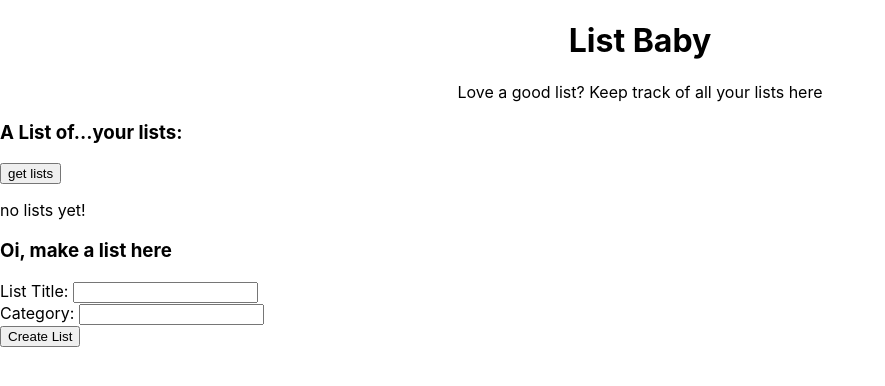
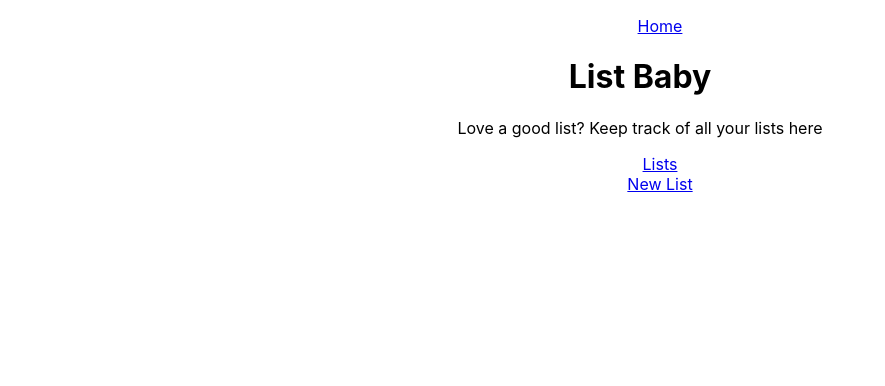
Before and after one commit to khodgesx/shopping-list-front, a React (Create React App) app: page / in a window 1280 px wide. Shown: the top 386 px of the page, without its empty margins (0-885 px from the left). Built offline with nearby package versions, Linux system fonts and the light colour scheme.

Commit message:
added react router, add list, display lists, show one list

```diff
--- a/package.json
+++ b/package.json
@@ -8,6 +8,7 @@
     "@testing-library/user-event": "^13.5.0",
     "react": "^18.2.0",
     "react-dom": "^18.2.0",
+    "react-router-dom": "^6.3.0",
     "react-scripts": "5.0.1",
     "web-vitals": "^2.1.4"
   },
--- a/src/App.css
+++ b/src/App.css
@@ -1,7 +1,11 @@
 .App {
   text-align: center;
 }
-#glasses-emoji{
+/* #glasses-emoji{
   height: 3.5vh;
   display: inline;
+} */
+
+.links{
+  list-style-type: none;
 }
--- a/src/App.js
+++ b/src/App.js
@@ -1,15 +1,30 @@
+import {BrowserRouter, Routes, Route, Navigate, Link} from 'react-router-dom'
 import './App.css';
 import Home from './homepage/home'
 import Lists from './lists/lists';
+import NewList from './lists/newList';
+import NavBar from './navbar/navbar';
+import ShowList from './lists/listShow/showlist';
+import AddItem from './lists/addItem';
 
 
 function App() {
   return (
-    <div>
-      <Home/>
-      <Lists />
+    <BrowserRouter>
+        <div className="App">
+          <NavBar></NavBar>
+          <Routes>
+            <Route exact path="/" element={ <Home/>} />
+            <Route exact path="/lists" element={ <Lists/>} />
+            <Route exact path="/newlist" element={ <NewList/>} />
+            <Route exact path="/list/:id" element={ <ShowList/>} />
+            <Route exact path="/additem" element={ <AddItem/>} />
+          </Routes>
 
-    </div>
+
+      </div>
+    </BrowserRouter>
+
   );
 }
 
--- a/src/homepage/home.jsx
+++ b/src/homepage/home.jsx
@@ -1,7 +1,10 @@
 import '../App.css'
+import {useNavigate, Link} from 'react-router-dom'
 //import emoji from '../images/gasses-emoji.jpeg'
 
 const Home = () =>{
+    let navigate = useNavigate();
+
     return(
         <div className="App">
             <h1>List Baby</h1>
@@ -10,6 +13,12 @@ const Home = () =>{
 
             </p>
 
+            <div>
+                <ul className="links">
+                    <li><Link to={'/lists'}>Lists</Link></li>
+                    <li><Link to={'/newlist'}>New List</Link></li>
+                </ul>
+            </div>
         </div>
     )
 }
--- a/src/lists/addItem.jsx
+++ b/src/lists/addItem.jsx
@@ -17,7 +17,7 @@ const AddItem = ()=>{
     }
     return(
         <div>
-            <h3>Oi, make a list here</h3>
+            <h3>Oi, add items to any list here</h3>
             <form>
             <div className="form-row">
                     <label htmlFor="name"> Item: </label>
--- /dev/null
+++ b/src/lists/listShow/showlist.jsx
@@ -0,0 +1,45 @@
+import { useParams, Link } from "react-router-dom";
+import { useState, useEffect } from "react";
+
+const ShowList = ()=>{
+
+    useEffect(()=>{
+        getList();
+    }, [])
+
+    let params = useParams();
+    const id = params.id;
+
+    const [list, setList] = useState({})
+
+    const getList = async()=>{
+        try{
+
+            const currentList = await fetch (`http://localhost:3001/lists/${id}`);
+
+            const parsedList = await currentList.json() //breaking here?
+            console.log(parsedList.data)
+            setList(parsedList.data)
+
+        }catch(err){
+            console.log(err)
+        }
+    }
+
+    return(
+        <div>
+            <h1>Showing {list.title}</h1>
+            <h3>category: {list.category}</h3>
+            { list.items[0] ? <ul>
+                <li>{list.items[0]}</li>
+                <li>{list.items[1]}</li>
+            </ul>
+            :
+            <p>no list items yet. Add them <Link to={'/additem'}>here</Link></p>
+            }
+
+        </div>
+    )
+}
+
+export default ShowList;
--- a/src/lists/lists.jsx
+++ b/src/lists/lists.jsx
@@ -1,4 +1,5 @@
 import {useState, useEffect} from 'react'
+import { Link } from 'react-router-dom';
 import NewList from "./newList";
 
 const Lists = ()=>{
@@ -12,8 +13,10 @@ const Lists = ()=>{
         try{
             const listsResponse = await fetch('http://localhost:3001/lists')
             const parsedLists = await listsResponse.json()
-            console.log(parsedLists.data)
-            await setLists([parsedLists.data])
+            // console.log(parsedLists.data)
+            //const lists = parsedLists.data
+            //console.log(lists)
+            await setLists(parsedLists.data)
             await console.log(lists)
         }catch(err){
             console.log(err)
@@ -27,21 +30,20 @@ const Lists = ()=>{
 
             <h3>A List of...your lists:</h3>
             <button onClick={getLists}>get lists</button>
-            {lists.title ?
+
             <div>
 
             { lists.map((list)=>{
                 return(
-                    <div>
-                        <li>{list.title}</li>
+
+                    <div key={list._id}>
+                        <Link to={`/list/${list._id}`}><li>{list.title}</li></Link>
                     </div>
+
                 )
             })}
             </div>
-            :
-            <p>no lists yet!</p>
-            }
-            <NewList lists = {lists} setLists={setLists}/>
+
         </div>
     )
 }
--- a/src/lists/newList.jsx
+++ b/src/lists/newList.jsx
@@ -27,7 +27,8 @@ const NewList = (props)=>{
             const parsedResponse = await createResponse.json()
             console.log(parsedResponse)
             if(parsedResponse.success){
-                props.setLists(newList, ...props.lists)
+               // props.setLists(newList, ...props.lists)
+               console.log(parsedResponse.data)
             }else{
                 console.log(parsedResponse.data)
             }
--- /dev/null
+++ b/src/navbar/navbar.jsx
@@ -0,0 +1,14 @@
+import { useNavigate, Link } from "react-router-dom"
+
+const NavBar = () =>{
+    return(
+        <div>
+            <ul className="links">
+                <li><Link to={'/'}>Home</Link></li>
+            </ul>
+        </div>
+
+    )
+}
+
+export default NavBar;
```
Also changed, not shown: 1 other file (tests, documents, lock files or other folders).
